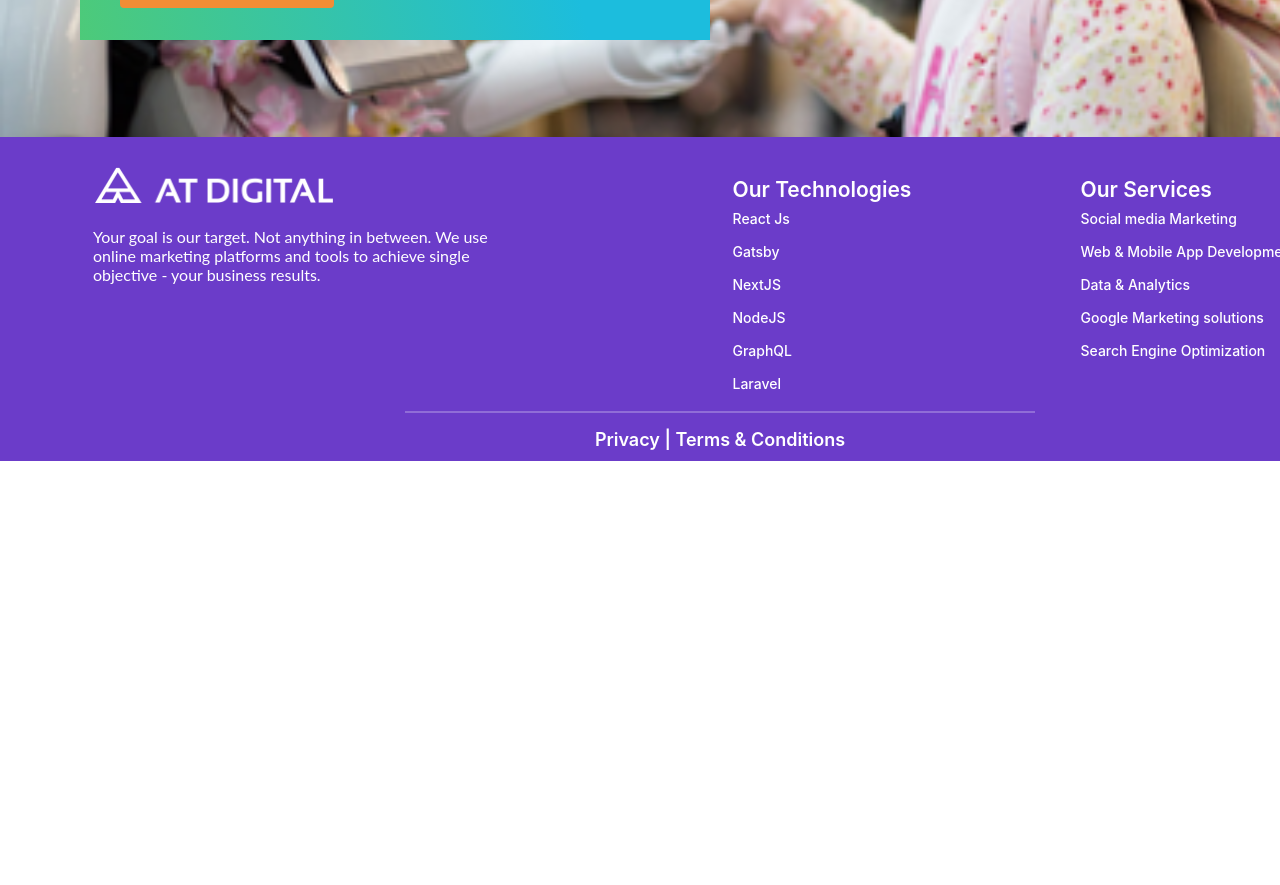
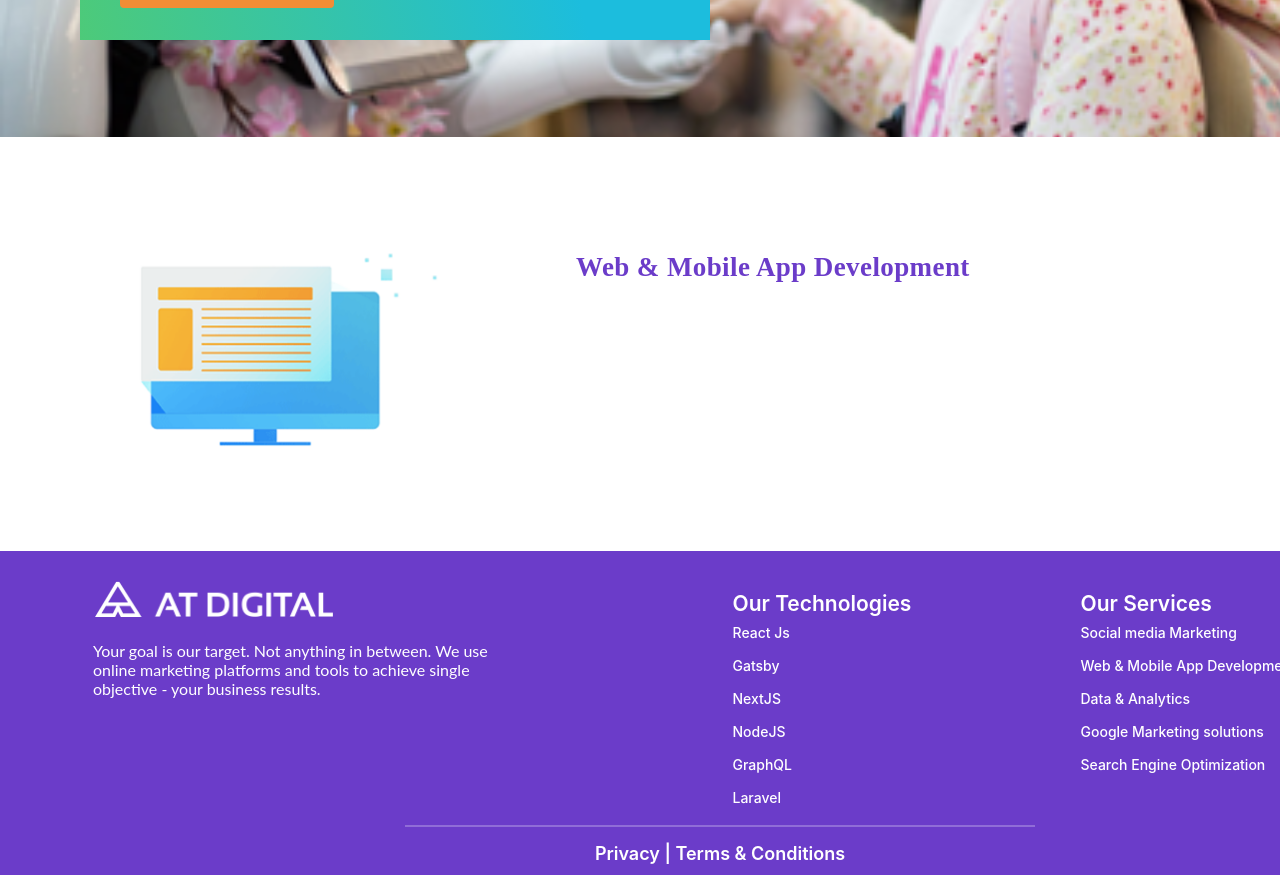
Before and after one commit to NimeshaKavindi/AT-Digital---Nimesha-Kavindi, a React (Create React App) app: page / in a window 1280 px wide. Shown: the part 640-1525 px from the top of the page. Before the commit the page ends 1111 px from the top, so only its background shows below. Built offline with nearby package versions, Linux system fonts and the light colour scheme.

Commit message:
Create a section for web development and devided it into two column and add image

```diff
--- a/src/Pages/Home.js
+++ b/src/Pages/Home.js
@@ -1,17 +1,21 @@
-import React from "react"
+import React from "react";
+import 'bootstrap/dist/css/bootstrap.min.css';
 import NavBar from "../Components/NavBar";
 import Footer from "../Components/Footer";
 import Button from "../Components/Button";
 import hero from "../assests/Hero Image.png";
 import "../styles/home.css"
+import web from "../assests/web.png";
 
 function Home(){
    return(
+    <div>
+        <NavBar/>
         <div className="home-container">
-        <NavBar/>
+
             <div className="hero-section">
                 <img src ={hero} className="hero-img"/>
-            </div>
+
                 <div className="custom-box">
                     <div className="custom-text">
                     We Crush Your<br/> Competitors, Goals, And <br/> Sales Records - Without<br/> The B.S.
@@ -21,7 +25,27 @@ function Home(){
                     </div>
 
                 </div>
+            </div>
+            <div className="webDevelop-section">
+                    <div className="web-img">
+                        <img src={web} alt="Web Development" />
+                    </div>
+                    <div className="column2">
+                     <div className="text-box">
+                        <div className="title">Web & Mobile App Development</div>
+                        <div className="text">
+                            <p>
+                            Your web and mobile Apps are pieces of the puzzle to grow your business. We use frameworks which tailor content and engagement methods to respond to different intents shown by your potential customers who interact with your business online.
+                            </p>
+                        </div>
 
+                     </div>
+
+                    </div>
+            </div>
+
+
+        </div>
         <Footer/>
 
     </div>
--- a/src/styles/home.css
+++ b/src/styles/home.css
@@ -36,3 +36,39 @@
     color: #FFFFFF;
     margin-bottom: 20px;
   }
+
+.webDevelop-section {
+    display: grid;
+    grid-template-columns: 414px 650px;
+    gap: 108px;
+    align-items: center;
+    justify-content: center;
+  }
+
+  .web-img img {
+    width: 100%;
+    height: 414px;
+  }
+
+
+  .column2 {
+    display: flex;
+    flex-direction: column;
+    gap: 20px;
+  }
+
+  .text-box {
+    width: 542px;
+    height: 187px;
+  }
+
+  .title{
+    font-family: Poppins;
+    font-size: 27px;
+    font-weight: 600;
+    line-height: 33px;
+    letter-spacing: 0.4000000059604645px;
+    text-align: left;
+    color: #6B3CC9;
+
+  }
```
Also changed, not shown: src/assests/web.png (added). Lines whose indentation alone changed are shown as unchanged.
